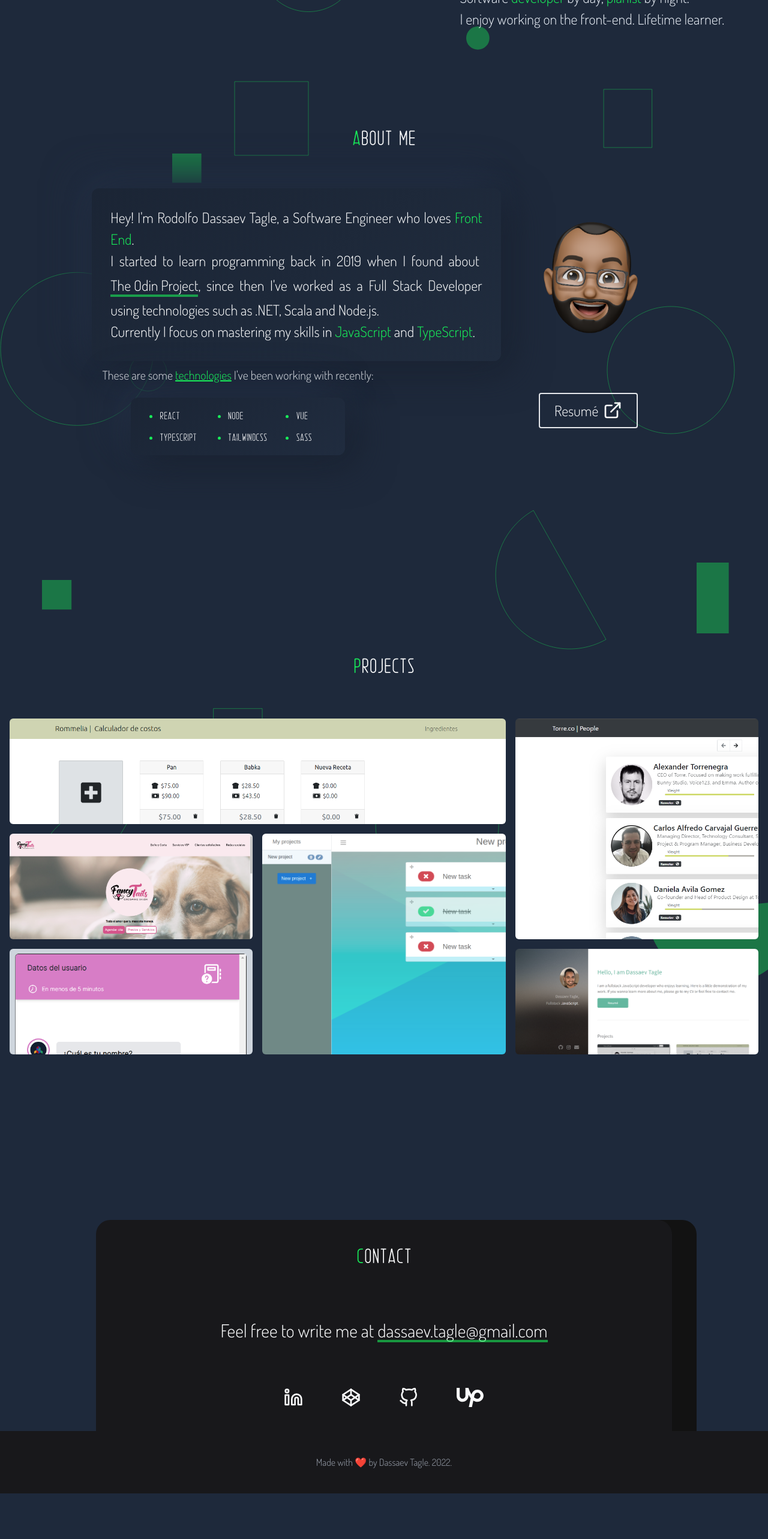
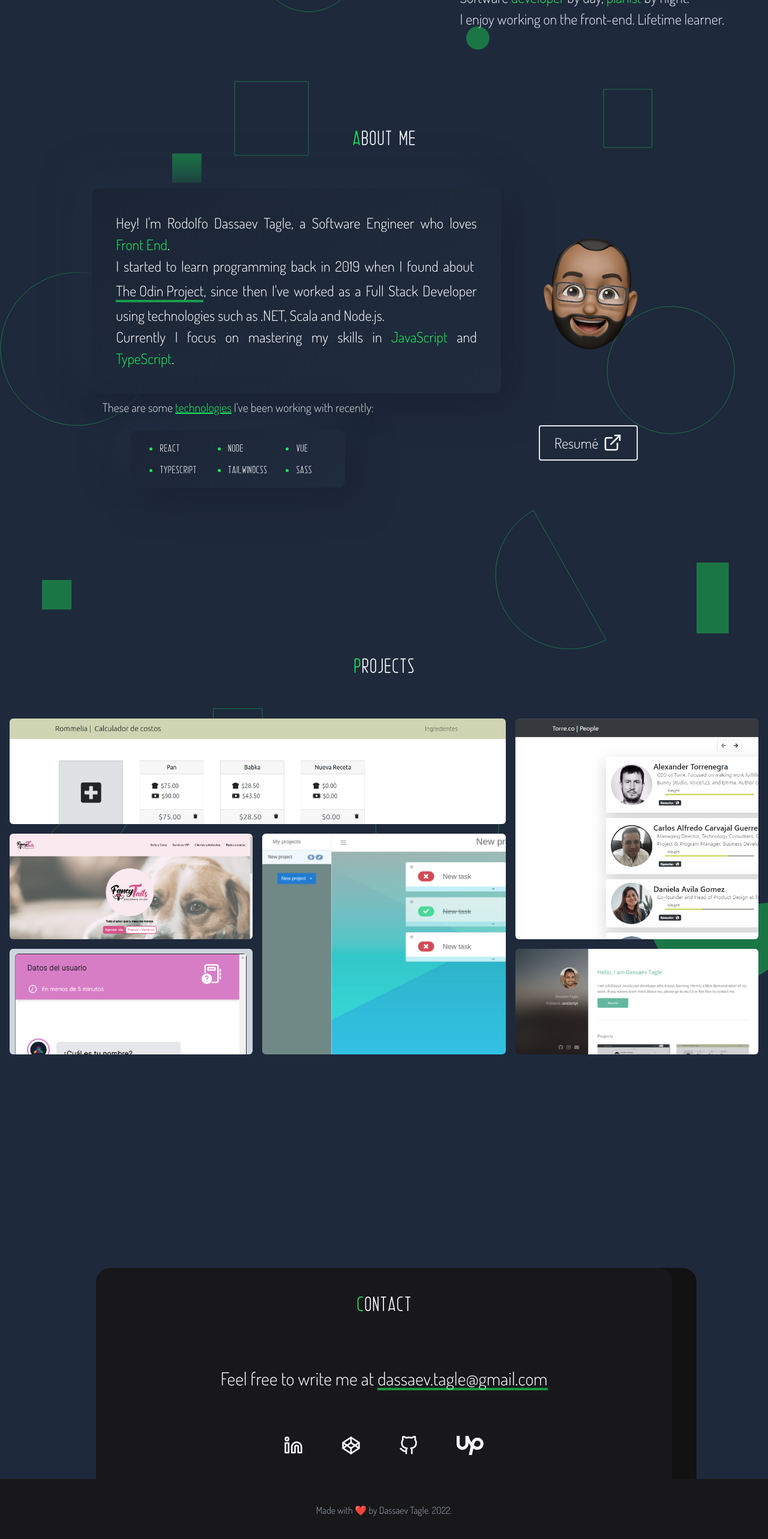
Before and after one commit to dassaevtagle/portfolio_2022, a React (Create React App) app: page / in a window 1280 px wide. Shown: the part 722-3288 px from the top of the page at 60% size. Before the commit the page ends 3212 px from the top, so only its background shows below. Built offline with nearby package versions, Linux system fonts and the light colour scheme.

Commit message:
add useOnScreen hook

```diff
--- a/package.json
+++ b/package.json
@@ -11,7 +11,6 @@
     "@types/react": "^18.0.12",
     "@types/react-dom": "^18.0.5",
     "@types/rellax": "^1.7.4",
-    "motion": "^10.13.1",
     "react": "^18.1.0",
     "react-dom": "^18.1.0",
     "react-scripts": "5.0.1",
--- a/src/assets/scss/sections/About.scss
+++ b/src/assets/scss/sections/About.scss
@@ -1,13 +1,12 @@
 .about-grid {
-  @apply grid px-6 lg:px-14 grid-cols-1 lg:grid-cols-12 lg:grid-rows-2 items-center mt-16;
+  @apply grid px-2 md:px-6 lg:px-14 grid-cols-1 lg:grid-cols-12 lg:grid-rows-2 items-center mt-16;
   grid-template-rows: auto;
 
   &_description {
-    padding: 31px;
     background: linear-gradient(145deg, #1b2535, #202c3e);
     box-shadow: 20px 20px 60px #1a2332, -20px -20px 60px #232f44;
     margin-bottom: 9px;
-    @apply text-justify rounded-xl lg:col-start-2 lg:col-span-7;
+    @apply text-justify rounded-xl p-5 md:p-10 lg:col-start-2 lg:col-span-7;
   }
 
   &_memoji {
--- a/src/assets/scss/sections/Contact.scss
+++ b/src/assets/scss/sections/Contact.scss
@@ -1,10 +1,15 @@
 .contact {
+  transform: translateY(100%);
+  transition: ease-out 0.5s;
   @apply bg-zinc-900 py-10 mt-36 rounded-t-3xl md:w-9/12 mx-auto shadow-none;
   @media (min-width: 768px) {
     box-shadow: 41px 0px 0px #121212;
   }
+  &-visible{
+    transform: translateY(0%) !important;
+  }
   &-mail {
-    @apply text-3xl text-center mb-4 mt-20 px-2 sm:px-0 font-light text-2xl sm:text-3xl;
+    @apply text-3xl text-center mb-4 mt-20 px-2 sm:px-0 font-light;
   }
 
   &-social {
--- /dev/null
+++ b/src/hooks/useOnScreen.tsx
@@ -0,0 +1,20 @@
+import { RefObject, useEffect, useState } from "react";
+
+function useOnScreen( ref: RefObject<HTMLElement>, observerOptions?: IntersectionObserverInit ) {
+
+    const [isOnScreen, setIsOnScreen] = useState<boolean>(false)
+
+  useEffect(() => {
+    const observer = new IntersectionObserver(([entry]: IntersectionObserverEntry[]) => {
+      setIsOnScreen(entry.isIntersecting)
+    }, observerOptions)
+    ref.current && observer.observe(ref.current)
+    return () => {
+      observer && observer.disconnect()
+    }
+  }, [ref])
+
+  return isOnScreen
+}
+
+export default useOnScreen
--- a/src/sections/Contact.tsx
+++ b/src/sections/Contact.tsx
@@ -3,6 +3,8 @@ import ExternalLink from "../components/ExternalLink"
 import Icon, { IconType } from "../components/Icon"
 
 import "../assets/scss/sections/Contact.scss"
+import { useEffect, useRef } from "react"
+import useOnScreen from "../hooks/useOnScreen"
 
 type ContactItem = {
   icon: IconType;
@@ -10,6 +12,19 @@ type ContactItem = {
 }
 
 function Contact () {
+  const contactRef = useRef<HTMLDivElement>(null)
+  const isOnScreen = useOnScreen(contactRef, { rootMargin: '150px' })
+
+  useEffect(() => {
+    handleIntersection()
+  }, [contactRef, isOnScreen])
+
+  function handleIntersection() {
+    if (contactRef.current){
+      isOnScreen && contactRef.current.classList.add('contact-visible')
+      !isOnScreen && contactRef.current.classList.remove('contact-visible')
+    }
+  }
 
   //To add more icons, add SVG and register them on assets/svg/icons/index.tsx and on components/Icon.tsx
   const contactList: ContactItem[] = [
@@ -32,8 +47,8 @@ function Contact () {
   ]
 
   return (
-    <section>
-      <div className="contact">
+    <section className="overflow-hidden">
+      <div ref={contactRef} className="contact">
         <Title>Contact</Title>
         <h1 className="contact-mail">
           Feel free to write me at&nbsp;
```
Also changed, not shown: 1 other file (tests, documents, lock files or other folders).
